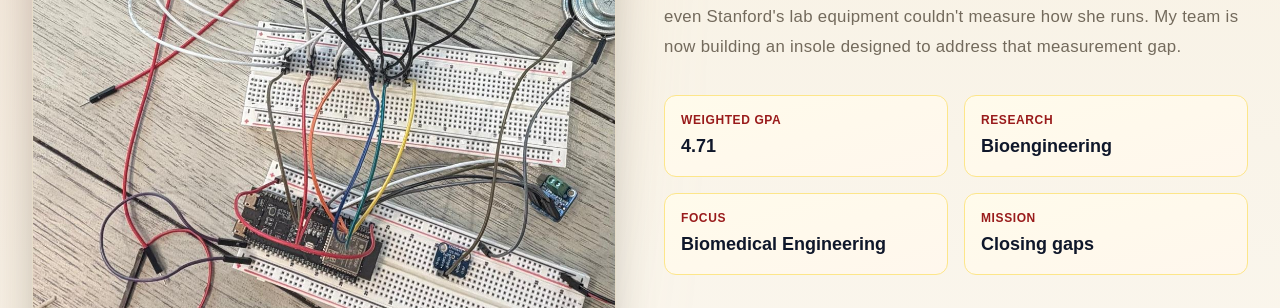
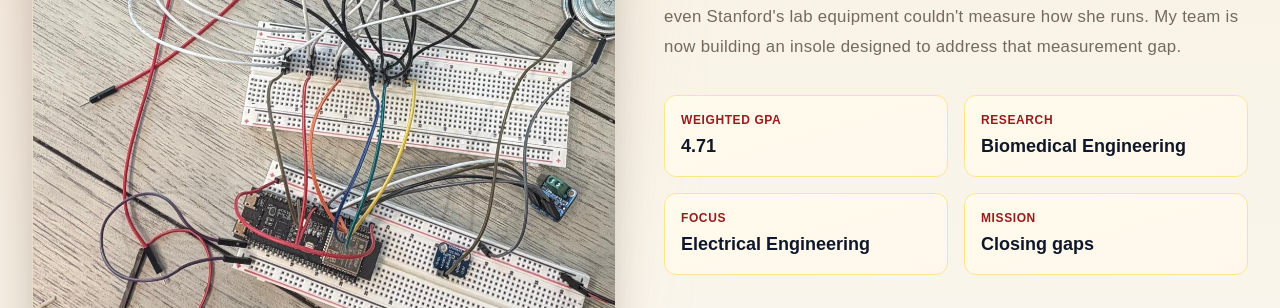
Before and after one commit to raeyaanmuppaneni/raeyaanmuppaneni.github.io, a Next.js app: page / in a window 1280 px wide. Shown: the part 2300-2608 px from the top of the page. Built offline with nearby package versions, Linux system fonts and the light colour scheme.

Commit message:
Update research and focus fields in page.jsx

```diff
--- a/app/page.jsx
+++ b/app/page.jsx
@@ -137,8 +137,8 @@ export default function Home() {
                 <div className="grid grid-cols-2 gap-4">
                   {[
                     { label: 'Weighted GPA', value: '4.71' },
-                    { label: 'Research', value: 'Bioengineering' },
-                    { label: 'Focus', value: 'Biomedical Engineering' },
+                    { label: 'Research', value: 'Biomedical Engineering' },
+                    { label: 'Focus', value: 'Electrical Engineering' },
                     { label: 'Mission', value: 'Closing gaps' },
                   ].map((item, idx) => (
                     <div key={idx} className="p-4 bg-gradient-to-br from-amber-50 to-orange-50 rounded-xl border border-amber-200">
```
